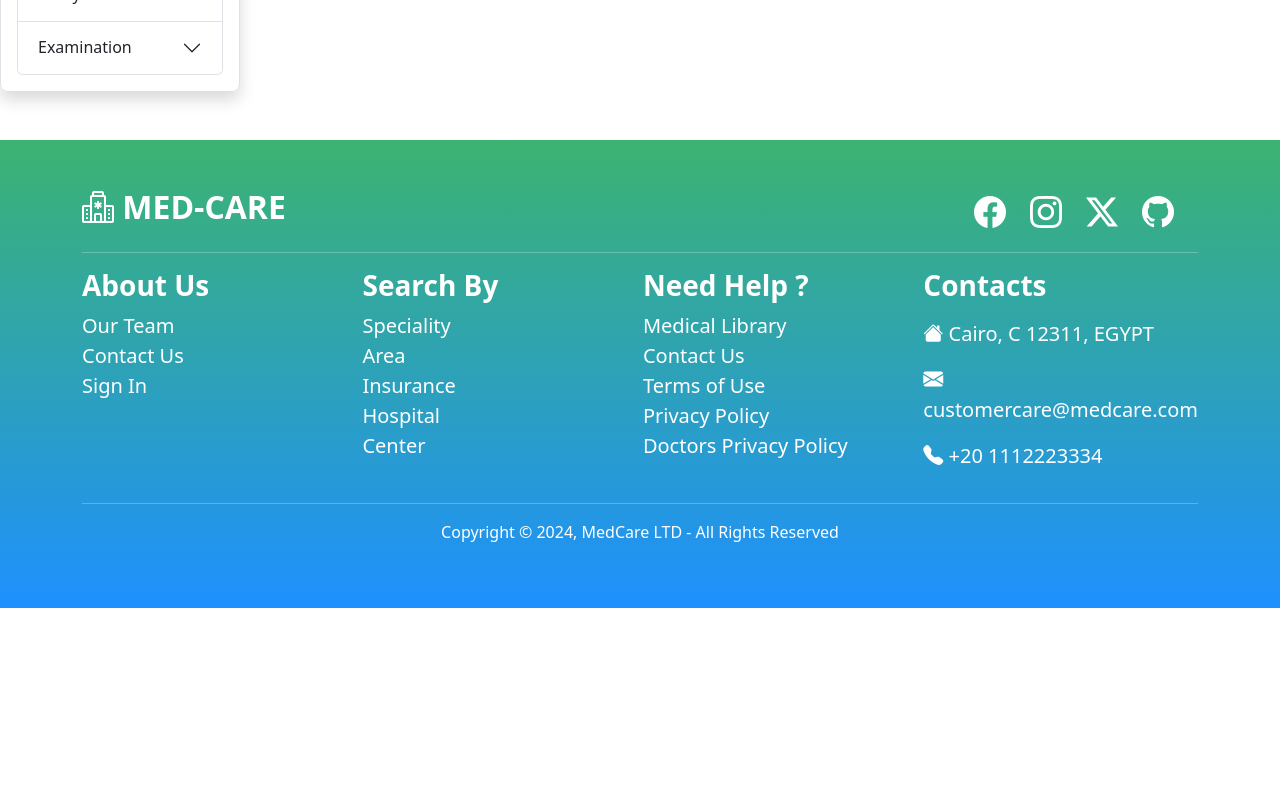
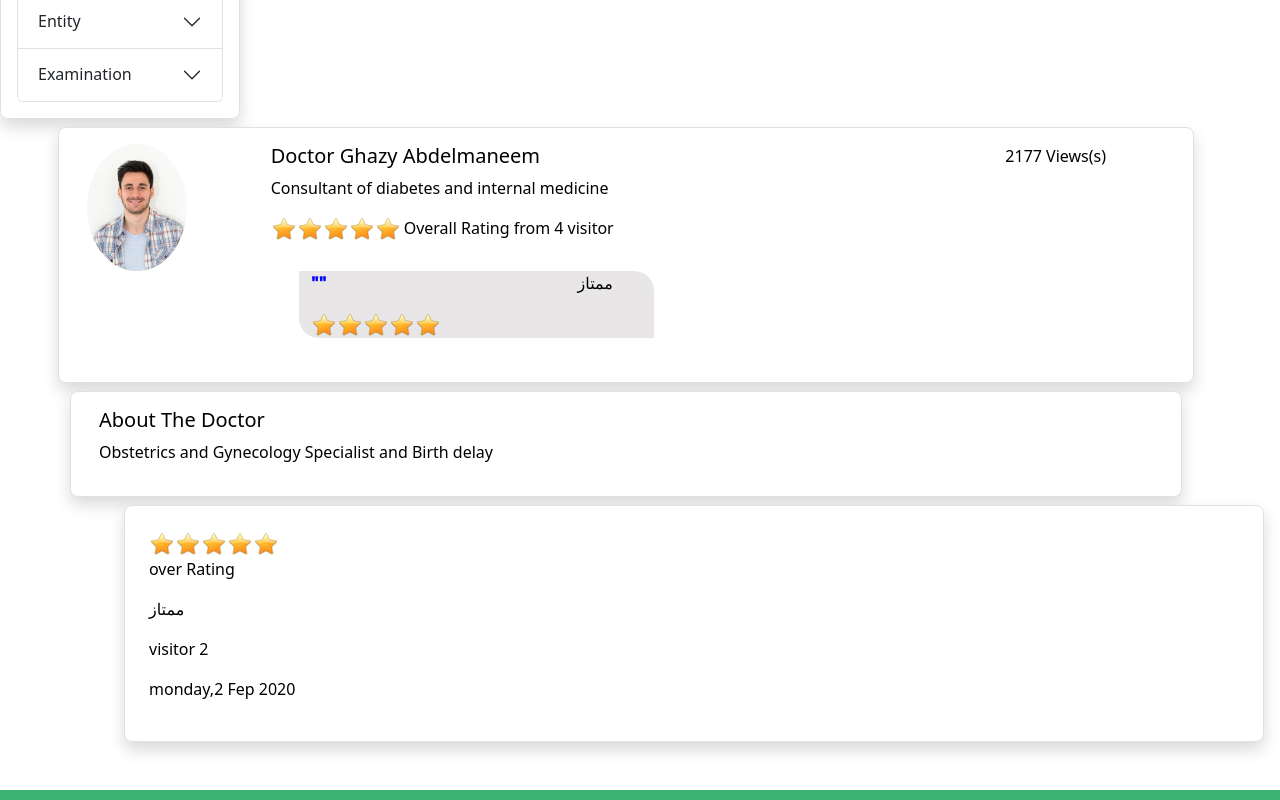
Before and after one commit to Ashryz/Med_Care, a React (Create React App) app: page /Listdoctor in a window 1280 px wide. Shown: the part 1280-2080 px from the top of the page. Before the commit the page ends 1888 px from the top, so only its background shows below. Built offline with nearby package versions, Linux system fonts and the light colour scheme.

Commit message:
adding detal

```diff
--- /dev/null
+++ b/src/Components/AboutDoctor/AboutDoctor.js
@@ -0,0 +1,20 @@
+
+
+
+function AboutDoctor(){
+
+    return(
+        <>
+        <div className="container">
+        <div className="row ser-card sm=8 border p-3 rounded-3 shadow me-3 mb-2">
+        <h5>About The Doctor</h5>
+        <p>Obstetrics and Gynecology Specialist and Birth delay</p>
+        </div>
+
+        </div>
+
+
+
+        </>
+    )
+}export default AboutDoctor;
--- /dev/null
+++ b/src/Components/DoctorDetalis/DoctorDetal.css
@@ -0,0 +1,16 @@
+#docimg{
+    padding: 2px;
+}
+#span{
+    padding: 3px;
+}
+.detales{
+    background-color: rgb(232, 230, 230);
+    width: 50%;
+border-radius: 0 20px 0 20px;
+margin: 4%;
+}
+.paragrah{
+    font-weight: 1000;
+    color: blue;
+}
--- /dev/null
+++ b/src/Components/DoctorDetalis/DoctorDetal.js
@@ -0,0 +1,54 @@
+import './DoctorDetal.css'
+function DoctorDetal(){
+
+return(
+    <>
+    <div className="container p-0">
+<div className="row ser-card sm=8 border p-3 rounded-3 shadow me-3 mb-2">
+
+<div className='col col-2'>
+   <img id='img' src='person.jpg'></img>
+
+   </div>
+
+<div className='col'>
+<h5>Doctor Ghazy Abdelmaneem</h5>
+<p>Consultant of diabetes and internal medicine</p>
+<div>
+    <img id='docimg' src="com.png"></img>
+    <img id='docimg' src="com.png"></img>
+    <img id='docimg' src="com.png"></img>
+    <img id='docimg' src="com.png"></img>
+    <img id='docimg' src="com.png"></img>
+        <span id='span'>Overall Rating from 4 visitor</span>
+</div>
+<div className='row detales'>
+    <div className='col col-9'>
+    <p className='paragrah '>""</p>
+    <img id='docimg' src="com.png"></img>
+    <img id='docimg' src="com.png"></img>
+    <img id='docimg' src="com.png"></img>
+    <img id='docimg' src="com.png"></img>
+    <img id='docimg' src="com.png"></img>
+
+    </div>
+    <div className='col'>
+
+        <p>ممتاز</p>
+    </div>
+
+   </div>
+   </div>
+
+   <div className='col col-2'>
+    <p>2177 Views(s)</p>
+   </div>
+</div>
+    </div>
+    </>
+)
+
+
+
+
+}export default DoctorDetal;
--- a/src/Components/ListDoctor/ListDoctor.js
+++ b/src/Components/ListDoctor/ListDoctor.js
@@ -4,6 +4,9 @@ import './ListDoctor.css'
 import {  Button, Col, Row } from 'react-bootstrap';
 import Booking from '../Boking/Booking';
 import Filter from '../Filter/Filter';
+import DoctorDetal from '../DoctorDetalis/DoctorDetal';
+import AboutDoctor from '../AboutDoctor/AboutDoctor';
+import PastionReview from '../PastionReview/PastionReview';
 function ListDoctor() {
   return (
     <>
@@ -19,7 +22,13 @@ function ListDoctor() {
  <h5>Doctor Ghazy Abdelmaneem</h5>
 <p>Consultant of diabetes and internal medicine</p>
 <p>Endocrinologist Specialized in Adult Diabetes and Endocrinology</p>
-
+<div>
+<img id='docimg' src="com.png"></img>
+    <img id='docimg' src="com.png"></img>
+    <img id='docimg' src="com.png"></img>
+    <img id='docimg' src="com.png"></img>
+    <img id='docimg' src="com.png"></img>
+</div>
 <p>El-Dokki:El Tahrir</p>
 <p>Fees:300EGP</p>
 <p>16676-cost-of-regular-call </p>
@@ -82,8 +91,9 @@ function ListDoctor() {
 <Filter/>
 
 
-
-
+ <DoctorDetal/>
+<AboutDoctor/>
+<PastionReview/>
    </>
   )
 }
--- /dev/null
+++ b/src/Components/PastionReview/PastionReview.js
@@ -0,0 +1,33 @@
+
+function PastionReview(){
+
+return(
+
+<>
+<div className="container ser-card sm=8 border p-3 rounded-3 shadow me-3 mb-2">
+
+<div className="col p-2">
+<img id='docimg' src="com.png"></img>
+    <img id='docimg' src="com.png"></img>
+    <img id='docimg' src="com.png"></img>
+    <img id='docimg' src="com.png"></img>
+    <img id='docimg' src="com.png"></img>
+
+<p>over Rating</p>
+<p>ممتاز</p>
+<p>visitor 2</p>
+<p>monday,2 Fep 2020  </p>
+
+</div>
+
+
+</div>
+
+
+</>
+
+)
+
+
+
+}export default PastionReview;
```
Also changed, not shown: public/com.png (added), public/emp.png (added).
